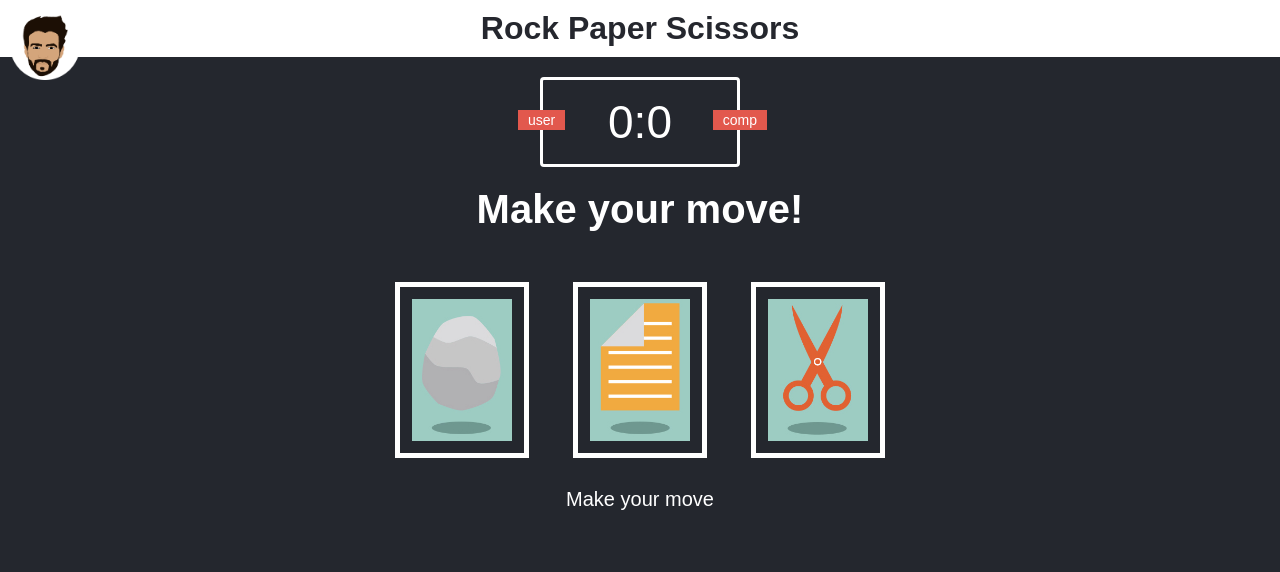
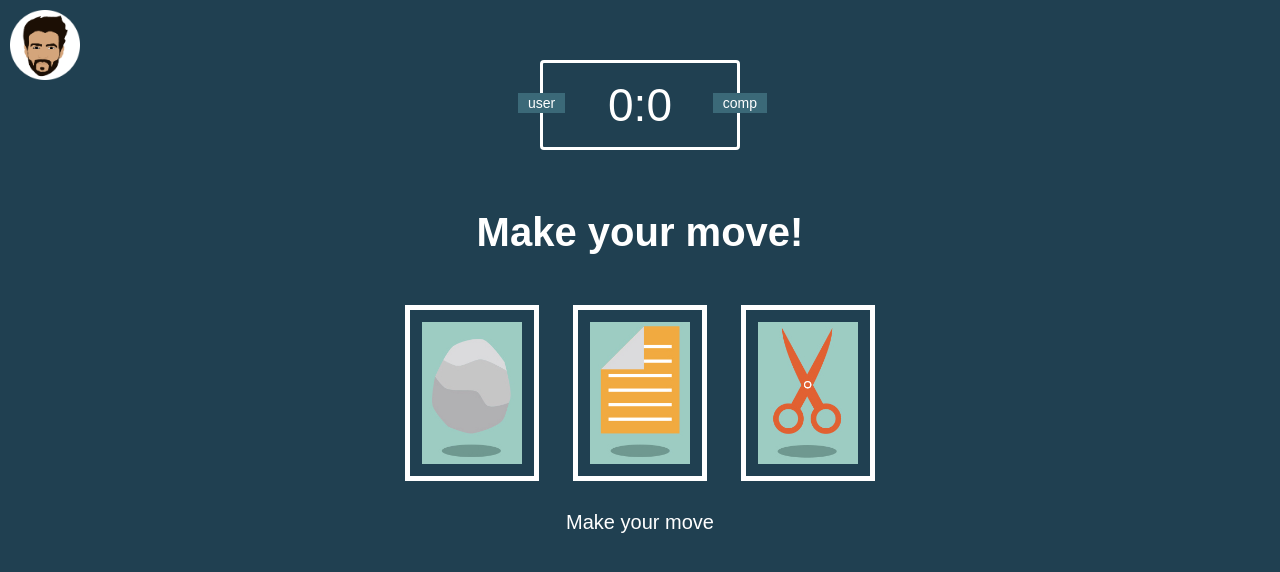
Before and after one commit to HarrisKhawar/pp-rockpaperscissors, a plain HTML site: page index.html in a window 1280 px wide. Drawn offline with Linux system fonts and the light colour scheme.

Commit message:
Change appearance

```diff
--- a/css/styles.css
+++ b/css/styles.css
@@ -4,11 +4,7 @@
   box-sizing: border-box;
 }
 body {
-  background-color: #24272E
-}
-header {
-background: white;
-padding: 10px;
+  background-color: #204051
 }
  header > h1 {
    color: #25272E;
@@ -17,7 +13,7 @@ padding: 10px;
  }
 
 .scoreboard {
-  margin: 20px auto;
+  margin: 60px auto;
   border: 3px solid white;
   border-radius: 4px;
   text-align: center;
@@ -31,7 +27,7 @@ padding: 10px;
 }
 
 .badge {
-  background: #E2584D;
+  background: #3b6978;
   color: white;
   font-size: 14px;
   padding: 2px 10px;
@@ -72,7 +68,7 @@ padding: 10px;
 .choice {
   border: 5px solid white;
   display: inline-block;
-  margin: 0px 20px;
+  margin: 0px 15px;
   padding: 12px 12px 8px 12px;
   transition: all 0.3s ease;
 
--- a/index.html
+++ b/index.html
@@ -17,9 +17,6 @@
     </a>
   </div>
 
-  <header>
-    <h1>Rock Paper Scissors</h1>
-  </header>
   <div class="scoreboard">
     <div id="user_label" class="badge">user</div>
     <div id="comp_label" class="badge">comp</div>
```
